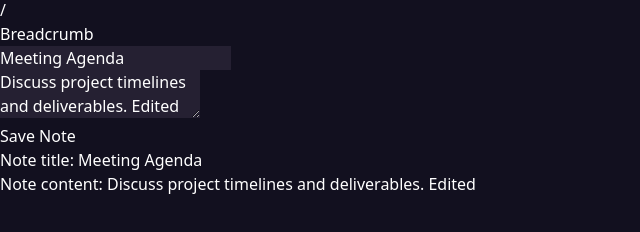
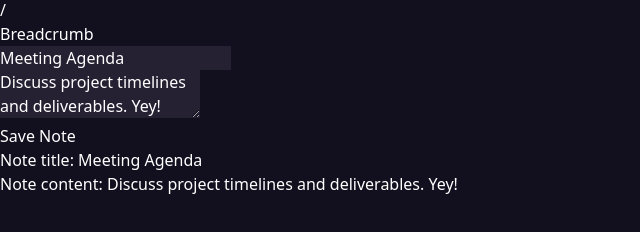
Before and after one commit to syke9p3/personal-markdown-react, a React (Vite) app: page /notes/1 in a window 1280 px wide. Shown: the part 374-606 px from the top of the page, without its empty margins (0-640 px from the left). Built offline with nearby package versions, Linux system fonts and the light colour scheme; data requests are answered from the project's data file.

Commit message:
update NotePage

```diff
--- a/db.json
+++ b/db.json
@@ -2,7 +2,7 @@
   "notes": [
     {
       "title": "Meeting Agenda",
-      "content": "Discuss project timelines and deliverables. Edited",
+      "content": "Discuss project timelines and deliverables. Yey!",
       "id": "1"
     },
     {
--- a/src/pages/NotePage.jsx
+++ b/src/pages/NotePage.jsx
@@ -44,8 +44,7 @@ const NotePage = () => {
     setColor(getRandomColor());
   }, [note]);
 
-  console.log("noteId");
-  console.log(noteId);
+  console.log("noteId: " + noteId);
 
   // TODO: create Breadcrumb component
   // TODO: search how other React apps implement breadcrumbs
```
